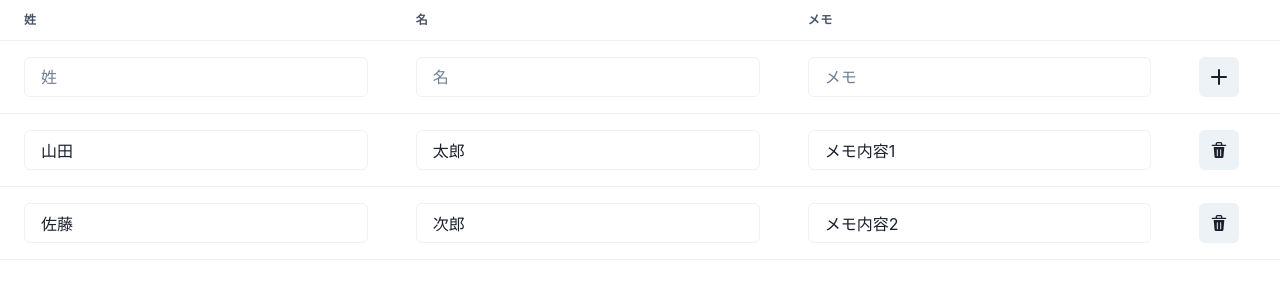
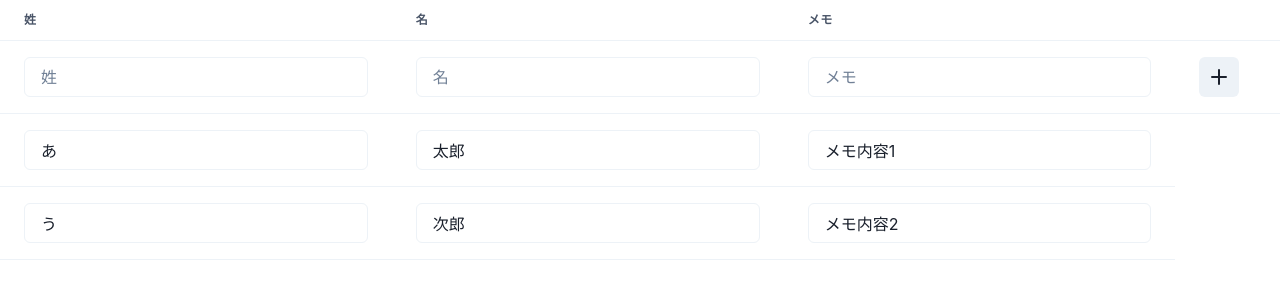
Before and after one commit to yoshihirogurande/table-app, a React (Create React App) app: page / in a window 1280 px wide. Shown: the top 300 px of the page. Built offline with nearby package versions, Linux system fonts and the light colour scheme.

Commit message:
削除機能と削除ボタンを削除しました

```diff
--- a/src/components/EditableTable.jsx
+++ b/src/components/EditableTable.jsx
@@ -14,8 +14,8 @@
 
 function EditableTable() {
   const [data, setData] = useState([
-    { id: 1, lastName: '山田', firstName: '太郎', memo: 'メモ内容1' },
-    { id: 2, lastName: '佐藤', firstName: '次郎', memo: 'メモ内容2' },
+    { id: 1, lastName: 'あ', firstName: '太郎', memo: 'メモ内容1' },
+    { id: 2, lastName: 'う', firstName: '次郎', memo: 'メモ内容2' },
   ]);
   const [newLastName, setNewLastName] = useState('');
   const [newFirstName, setNewFirstName] = useState('');
@@ -45,9 +45,6 @@
     setData(newData);
   };
 
-  const handleRemoveRow = id => {
-    setData(data.filter(item => item.id !== id));
-  };
 
   return (
     <>
@@ -111,13 +108,7 @@
                   onChange={e => handleInputChange(e, row.id, 'memo')}
                 />
               </Td>
-              <Td>
-                <IconButton
-                  aria-label="行を削除"
-                  icon={<DeleteIcon />}
-                  onClick={() => handleRemoveRow(row.id)}
-                />
-              </Td>
+
             </Tr>
           ))}
         </Tbody>
```
